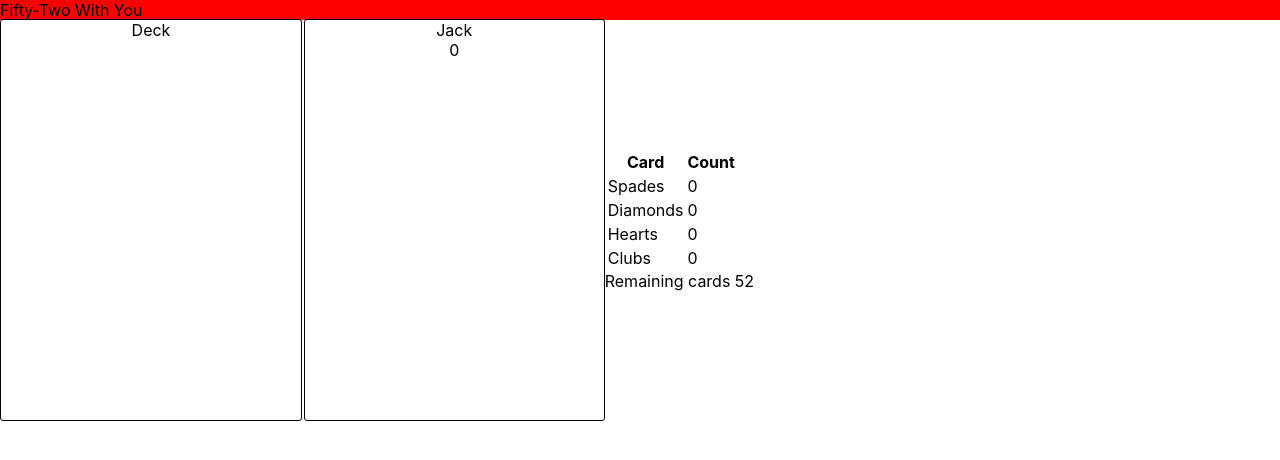
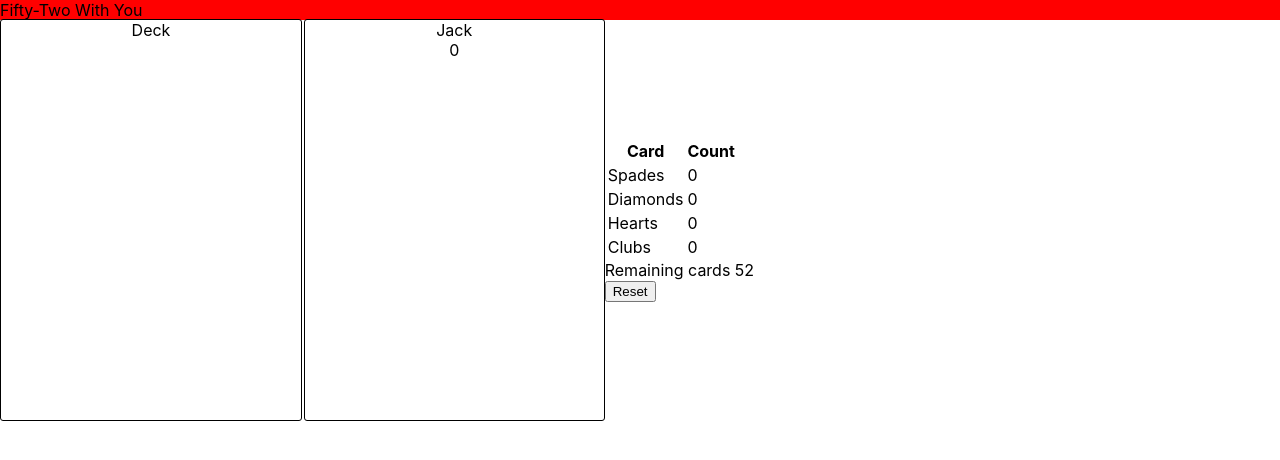
Before and after one commit to goteamtim/fifty-two-with-you, a React (Create React App) app: page / in a window 1280 px wide. Shown: the top 460 px of the page. Built offline with nearby package versions, Linux system fonts and the light colour scheme.

Commit message:
Add reset button

```diff
--- a/src/components/Main.js
+++ b/src/components/Main.js
@@ -38,12 +38,14 @@ export default function Main() {
 
         if (deck.length === 0) {
             // Stop the timer
+            _updateStats()
             return;
         } else if (deck.length === 1) {
             setCurrentCard(deck[0]);
+            _updateStats()
             setDeck([])
             return;
-        } else if (deck.length != 52) {
+        } else if (deck.length !== 52) {
             _updateStats()
         }
         // Probably a better way to shuffle or in addition to this.
@@ -95,7 +97,9 @@ export default function Main() {
     }
 
     function _resetGame(){
-
+        setStats({ 'spades': 0, 'diamonds': 0, 'hearts': 0, 'clubs': 0 })
+        setDeck([])
+        setDeck(_buildDeck());
     }
 
     return (
@@ -135,6 +139,7 @@ export default function Main() {
                     </tr>
                 </table>
                 <div>Remaining cards {deck.length}</div>
+                <button onClick={()=>{_resetGame()}}>Reset</button>
             </div>
         </div>
     )
```
